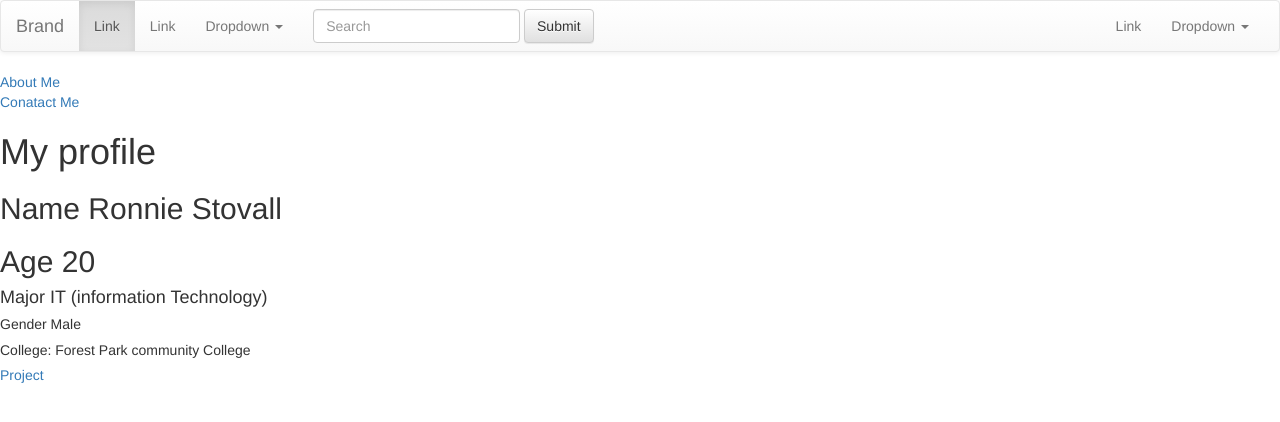
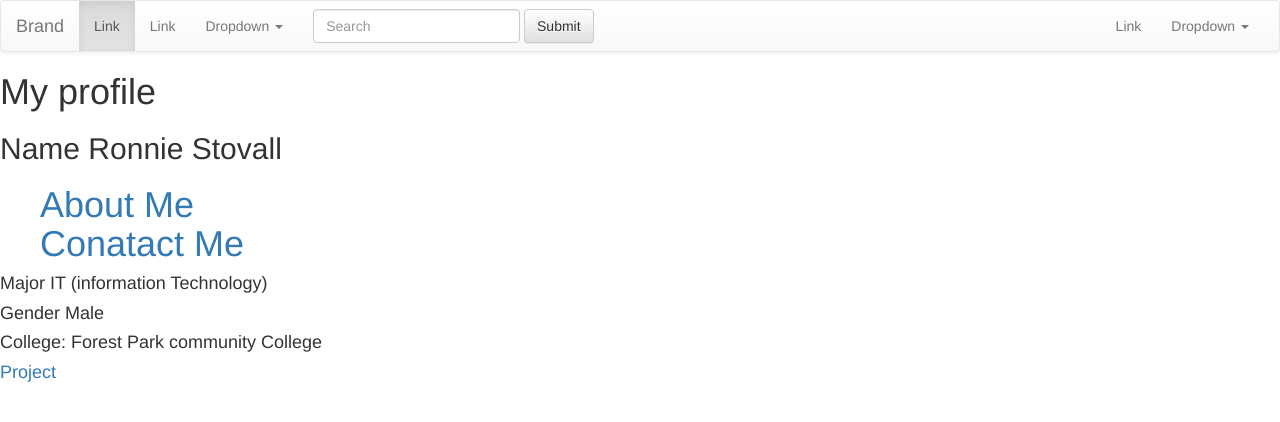
Before and after one commit to ronniestovall/New-project-portfolio, a plain HTML site: page index.html in a window 1280 px wide. Drawn offline with nearby package versions, Linux system fonts and the light colour scheme.

Commit message:
Testing Order/unoder list

```diff
--- a/index.html
+++ b/index.html
@@ -78,22 +78,24 @@
         <!-- /.container-fluid -->
     </nav>
     <nav>
+        <h1> My profile <h1>
+        <h2> Name Ronnie Stovall <h1>
+        <ul>
         <a href="About.html">About Me</a>
         <div>
             <a href="Contact Me.html"> Conatact Me </a>
-    </nav>
-    <h1> My profile
-        <h1>
-            <h2> Name Ronnie Stovall
-                <h2>
-                    <h2> Age 20
-                        <h2S>
-                            <h4> Major IT (information Technology)
+             </nav>
+                 <div>
+                    <div>
+                        </div>
+                            <div>
+                                <div>
+                                  <h4> Major IT (information Technology)
                                 <h4>
-                                    <h5> Gender Male
-                                        <h5>
-                                            <h5> College: Forest Park community College
-                                                <h5>
-                                                    <a href="Projects.html"> Project </a>
-                                                            <body>
+                              <h4> Gender Male
+                         <h5>
+                     <h4> College: Forest Park community College
+                 <Div>
+            <h4> <a href="Projects.html"> Project </a>
+        <body>
 </html>
```
Also changed, not shown: About.html (+1 -1 lines).
